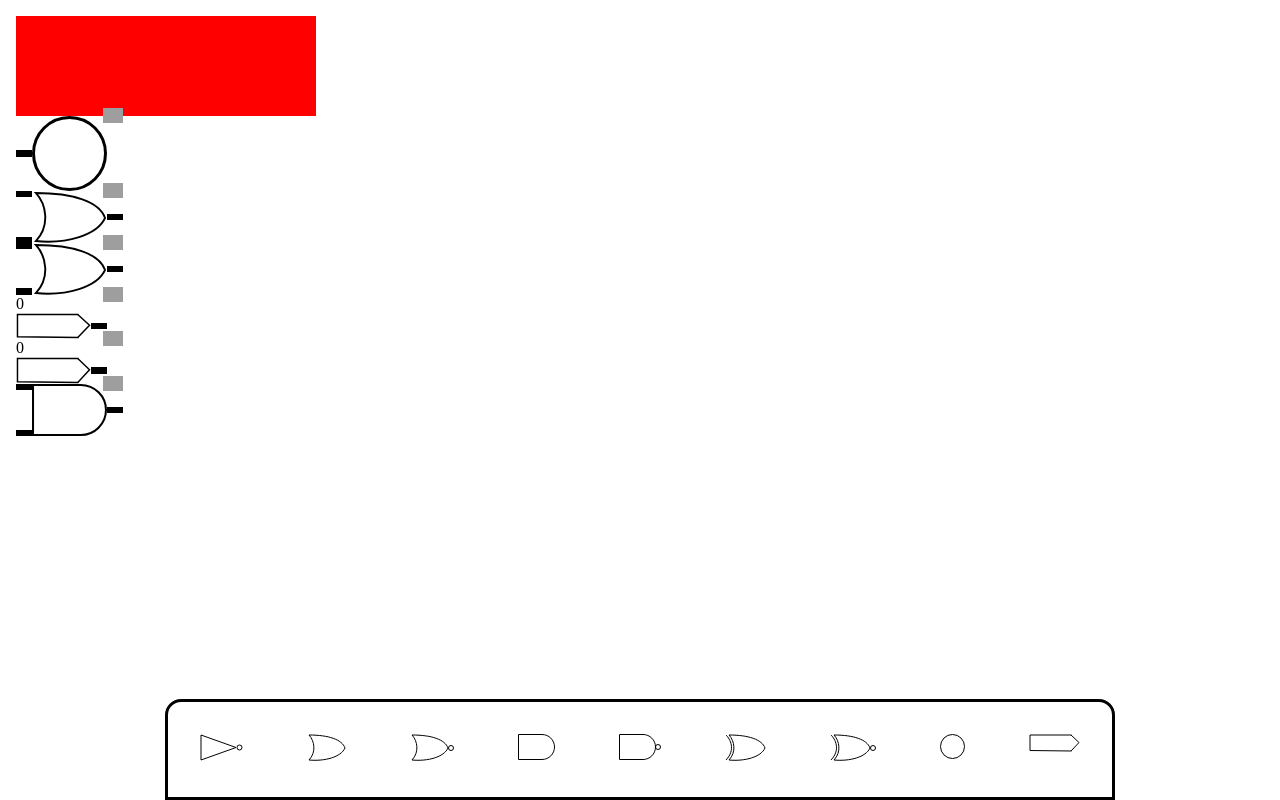
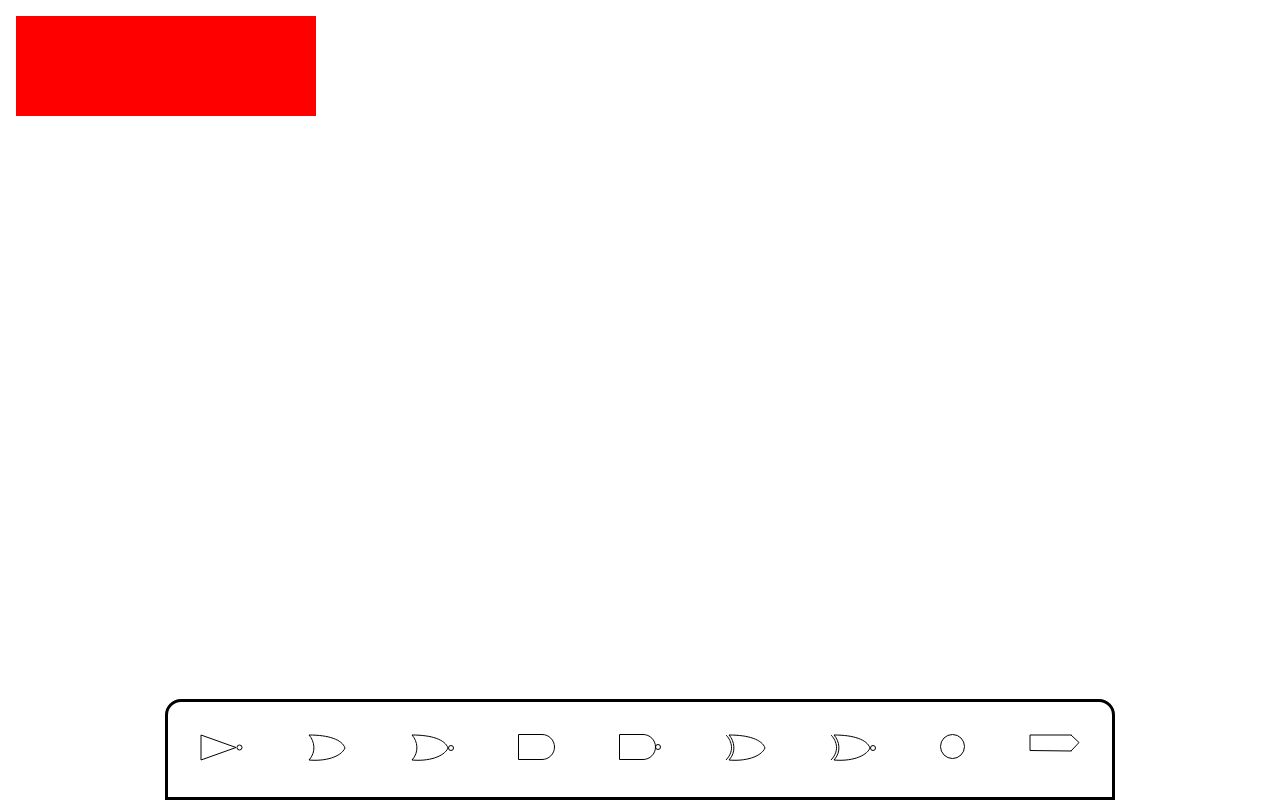
Before and after one commit to Kbuczynski/digital-board, a React (Create React App) app: page / in a window 1280 px wide. Built offline with nearby package versions, Linux system fonts and the light colour scheme; grey boxes are pictures that could not be loaded.

Commit message:
fixed cables

```diff
--- a/src/components/Cable/index.js
+++ b/src/components/Cable/index.js
@@ -1,5 +1,6 @@
 import {useEffect, useState} from "react";
 import { StyledCable } from "./style";
+import {getOffset} from "../../utils/getOffset";
 
 const Cable = ({ gates, node, gateX, gateY }) => {
     const [left, setLeft] = useState(0);
@@ -8,8 +9,8 @@ const Cable = ({ gates, node, gateX, gateY }) => {
     const [angle, setAngle] = useState(0);
 
     useEffect(() => {
-        const connect = (thickness = 6.4) => { // draw a line connecting elements
-            let parentNode;
+        const connect = (thickness = 6.4) => {
+                let parentNode;
             for(let gate of gates){
                 let potentialNode = gate.findNode(node.parent)
                 if(potentialNode) {
@@ -20,15 +21,17 @@ const Cable = ({ gates, node, gateX, gateY }) => {
 
             if (parentNode === undefined) return;
 
-            const off1 = node;
-            const off2 = parentNode;
+            const off1 = getOffset(document.getElementById(`${node.id}-output`));
+            const off2 = getOffset(document.getElementById(`${parentNode.id}-input-0`));
+
+            if (off2 === undefined) return;
 
             // bottom right
-            const x1 = off1.x;
-            const y1 = off1.y - 100;
+            const x1 = off1.left - off1.width;
+            const y1 = off1.top + off1.height + 5;
             // top right
-            const x2 = off2.x;
-            const y2 = off2.y - 100;
+            const x2 = off2.left + off2.width - 10;
+            const y2 = off2.top + 10;
             // distance
             const length = Math.sqrt(((x2-x1) * (x2-x1)) + ((y2-y1) * (y2-y1)));
             // center
@@ -46,8 +49,6 @@ const Cable = ({ gates, node, gateX, gateY }) => {
         connect();
     }, [gateX, gateY]);
 
-
-
     return (
         <StyledCable left={left} top={top} length={length} angle={angle} />
     )
--- a/src/components/Gate/index.js
+++ b/src/components/Gate/index.js
@@ -19,8 +19,8 @@ const Gate = ({gates, node, handleNewValue, handleNewPositions, setInputNodeId,
     const [inputsArr, setInputsArr] = useState([]);
     const [rotate, setRotate] = useState(0);
     const [value, setValue] = useState(0);
-    const [gateX, setGateX] = useState(0);
-    const [gateY, setGateY] = useState(0);
+    const [gateX, setGateX] = useState(node.x);
+    const [gateY, setGateY] = useState(node.y);
     const {gate} = node;
 
     useEffect(() => {
@@ -63,7 +63,7 @@ const Gate = ({gates, node, handleNewValue, handleNewPositions, setInputNodeId,
         <>
             <Draggable
                 handle=".handle"
-                defaultPosition={{x: 0, y: 0}}
+                defaultPosition={{x: node.x, y: node.y}}
                 onDrag={handlePosition}
             >
                 <div className="handle" id={node.id} o>
--- a/src/pages/index.js
+++ b/src/pages/index.js
@@ -21,24 +21,24 @@ const Index = () => {
         const DIODE = GATES[7];
         const INPUT = GATES[8];
 
-        const root = new TreeNode(gt.getGate("DIODE"), 1);
-
-        const or1 = new TreeNode(gt.getGate("OR"), root.depth + 1);
-        root.add(or1);
-
-        const or2 = new TreeNode(gt.getGate("OR"), or1.depth + 1);
-        const and2 = new TreeNode(gt.getGate("AND"), or1.depth + 1);
-        or1.add(or2, and2);
-
-        const i31 = new TreeNode(gt.getGate("INPUT"), or2.depth + 1);
-        const i32 = new TreeNode(gt.getGate("INPUT"), or2.depth + 1);
-        or2.add(i31, i32);
+        // const root = new TreeNode(gt.getGate("DIODE"), 1);
+        //
+        // const or1 = new TreeNode(gt.getGate("OR"), root.depth + 1);
+        // root.add(or1);
+        //
+        // const or2 = new TreeNode(gt.getGate("OR"), or1.depth + 1);
+        // const and2 = new TreeNode(gt.getGate("AND"), or1.depth + 1);
+        // or1.add(or2, and2);
+        //
+        // const i31 = new TreeNode(gt.getGate("INPUT"), or2.depth + 1);
+        // const i32 = new TreeNode(gt.getGate("INPUT"), or2.depth + 1);
+        // or2.add(i31, i32);
 
         // let circut = root.findChildren().flat(Infinity).sort((item1, item2) => item1.depth - item2.depth);
         // console.table(circut);
         // console.log(root.result());
 
-        setGates([root]);
+        // setGates([root]);
 
 
     }, [])
--- a/src/tree/TreeNode.js
+++ b/src/tree/TreeNode.js
@@ -40,15 +40,7 @@ class TreeNode {
         node.gate.value = value;
     }
 
-    updatePosition(id, x, y) {
-        const node = this.findNode(id);
-
-        node.x = x;
-        node.y = y;
-    }
-
     updatePosition(node, x, y) {
-        // console.log(node, x, y)
         node.x = x;
         node.y = y;
     }
```
